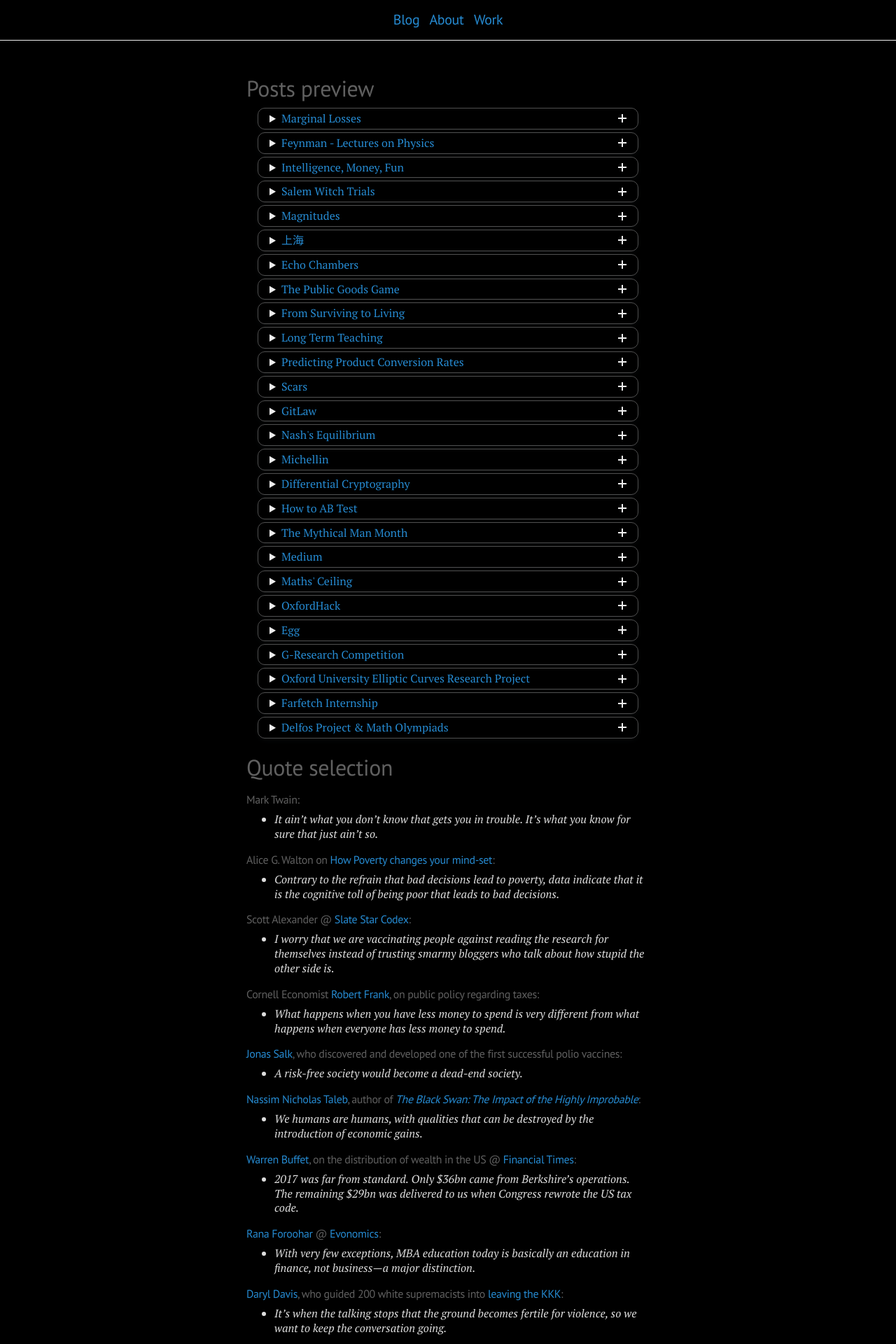
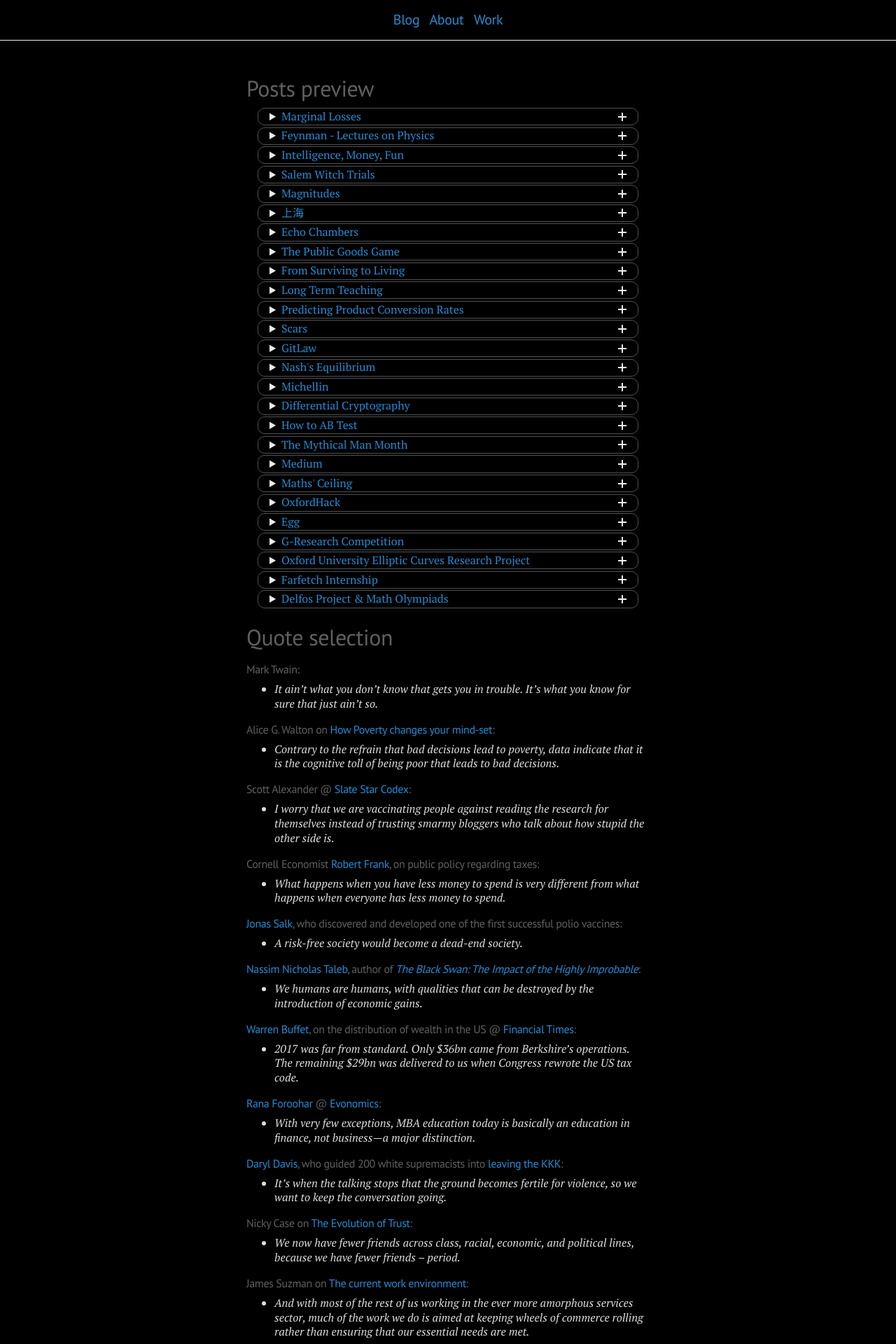
Before and after one commit to migueltorrescosta/migueltorrescosta.github.io, a Jekyll site: the page built from index.md, in a window 1280 px wide. Shown: the top 1920 px of the page at 70% size. Built offline with Jekyll 4.4.1, drawn with Linux system fonts in a browser that asks for light colours; formulas are drawn with MathJax 3.

Commit message:
Compactified expandable content

```diff
--- a/public/css/poole.css
+++ b/public/css/poole.css
@@ -435,7 +435,7 @@ a.pagination-item:hover {
 }
 
 details {
-  margin: .25rem auto;
+  margin: .15rem auto;
   padding: 0 1rem;
   width: 100%;
   max-width: calc(100% - 2rem);
@@ -475,7 +475,7 @@ details {
 }
 
 summary {
-  padding: .25rem .5em .25rem 0;
+  padding: .05rem .1em .1rem 0;
   display: all;
   position: relative;
   cursor: pointer;
```
